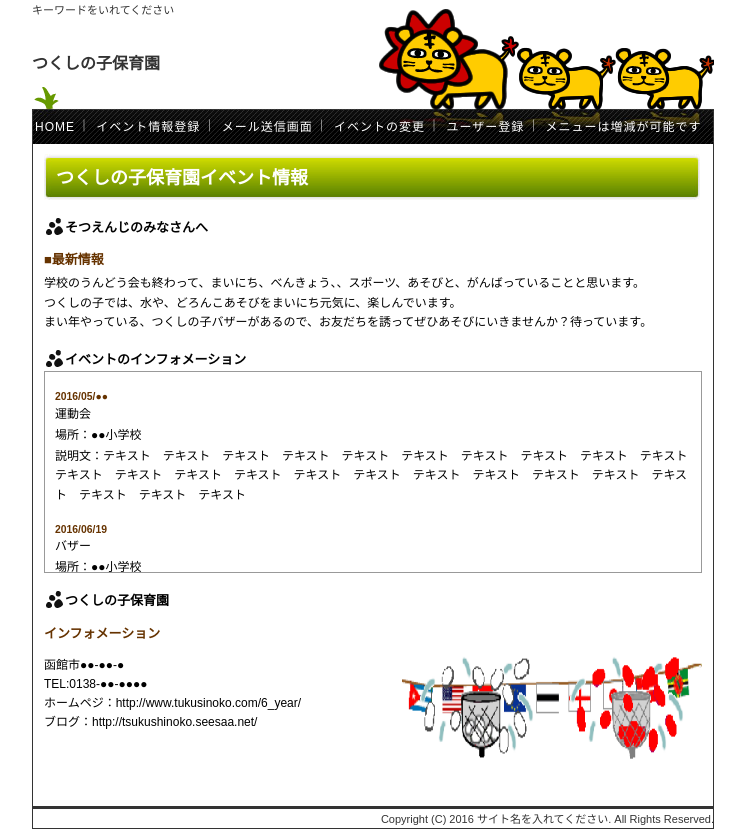
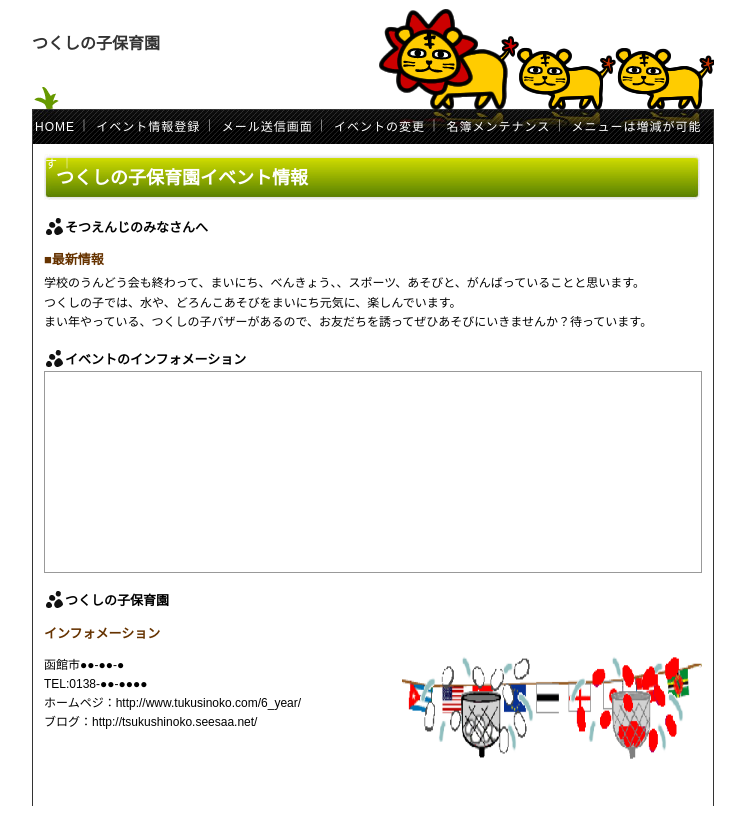
Before and after one commit to enpit2016fun/minipbl_b, a plain HTML site: page NameListSample/TOP.html in a window 1280 px wide. Shown: the whole page, without its empty margins (267-1012 px from the left). After the commit the page ends 806 px from the top, so only its background shows below. Drawn offline with Linux system fonts and the light colour scheme.

Commit message:
トップ画面の名前を変更した

```diff
--- a/NameListSample/トップ画面.html
+++ b/NameListSample/TOP.html
@@ -1,6 +1,7 @@
 <!DOCTYPE html PUBLIC "-//W3C//DTD XHTML 1.0 Transitional//EN" "http://www.w3.org/TR/xhtml1/DTD/xhtml1-transitional.dtd">
 <html lang="ja" xml:lang="ja" xmlns="http://www.w3.org/1999/xhtml">
 <head>
+<script src="js/top.js"></script>
 <meta http-equiv="Content-Type" content="text/html; charset=utf-8" />
 <title>ホームページの名前を入れてください</title>
 <meta name="keywords" content="ホームページのキーワードを入れてください" />
@@ -14,12 +15,11 @@
 <script type="text/javascript" src="js/default.js"></script>
 </head>
 
-<body>
+<body onLoad="show_result()">
 
 	<div id="container">
 
 		<div id="head">
-			<h1>キーワードをいれてください</h1>
 			<h2><a href="./">つくしの子保育園</a></h2>
 		</div>
 		<div id="head_menu">
@@ -27,7 +27,7 @@
 			<a href="entryevent.html">イベント情報登録</a>｜
 			<a href="sendmail.html">メール送信画面</a>｜
 			<a href="changeevent.html">イベントの変更</a>｜
-			<a href="entryuser.html">ユーザー登録</a>｜
+			<a href="entryuser.html">名簿メンテナンス</a>｜
 			<a href="contents01.html">メニューは増減が可能です</a>｜
 		</div>
 
@@ -53,26 +53,8 @@
 				<h4>イベントのインフォメーション</h4>
 
 				<div id="info">
-					<h5>2016/05/●●</h5>
-					<p>運動会</p>
-					<p>場所：●●小学校</p>
-					<p>説明文：テキスト　テキスト　テキスト　テキスト　テキスト　テキスト　テキスト　テキスト　テキスト　テキスト　テキスト　テキスト　テキスト　テキスト　テキスト　テキスト　テキスト　テキスト　テキスト　テキスト　テキスト　テキスト　テキスト　テキスト</p>
+					<div id="show_result"></div>
 
-
-					<h5>2016/06/19</h5>
-					<p>バザー</p>
-					<p>場所：●●小学校</p>
-					<p>説明文：テキスト　テキスト　テキスト　テキスト　テキスト　テキスト　テキスト　テキスト　テキスト　テキスト　テキスト　テキスト　テキスト　テキスト　テキスト　テキスト　テキスト　テキスト　テキスト　テキスト　テキスト　テキスト　テキスト　テキスト</p>
-
-					<h5>2016/09/10</h5>
-					<p>つくしっ子まつり</p>
-					<p>場所：●●小学校</p>
-					<p>説明文：テキスト　テキスト　テキスト　テキスト　テキスト　テキスト　テキスト　テキスト　テキスト　テキスト　テキスト　テキスト　テキスト　テキスト　テキスト　テキスト　テキスト　テキスト　テキスト　テキスト　テキスト　テキスト　テキスト　テキスト</p>
-
-					<h5>2016/10/02</h5>
-					<p>運動会</p>
-					<p>場所：●●小学校</p>
-					<p>説明文：テキスト　テキスト　テキスト　テキスト　テキスト　テキスト　テキスト　テキスト　テキスト　テキスト　テキスト　テキスト　テキスト　テキスト　テキスト　テキスト　テキスト　テキスト　テキスト　テキスト　テキスト　テキスト　テキスト　テキスト</p>
 				</div>
 
 				<h4>つくしの子保育園</h4>
@@ -105,7 +87,7 @@
 
 	</div><!-- container end -->
 
-	<div id="copy">Copyright (C) <script language="javascript">document.write(new Date().getFullYear())</script> サイト名を入れてください. All Rights Reserved.</div>
+	<!-- <div id="copy">Copyright (C) <script language="javascript">document.write(new Date().getFullYear())</script> サイト名を入れてください. All Rights Reserved.</div> -->
 
 </body>
 </html
```
